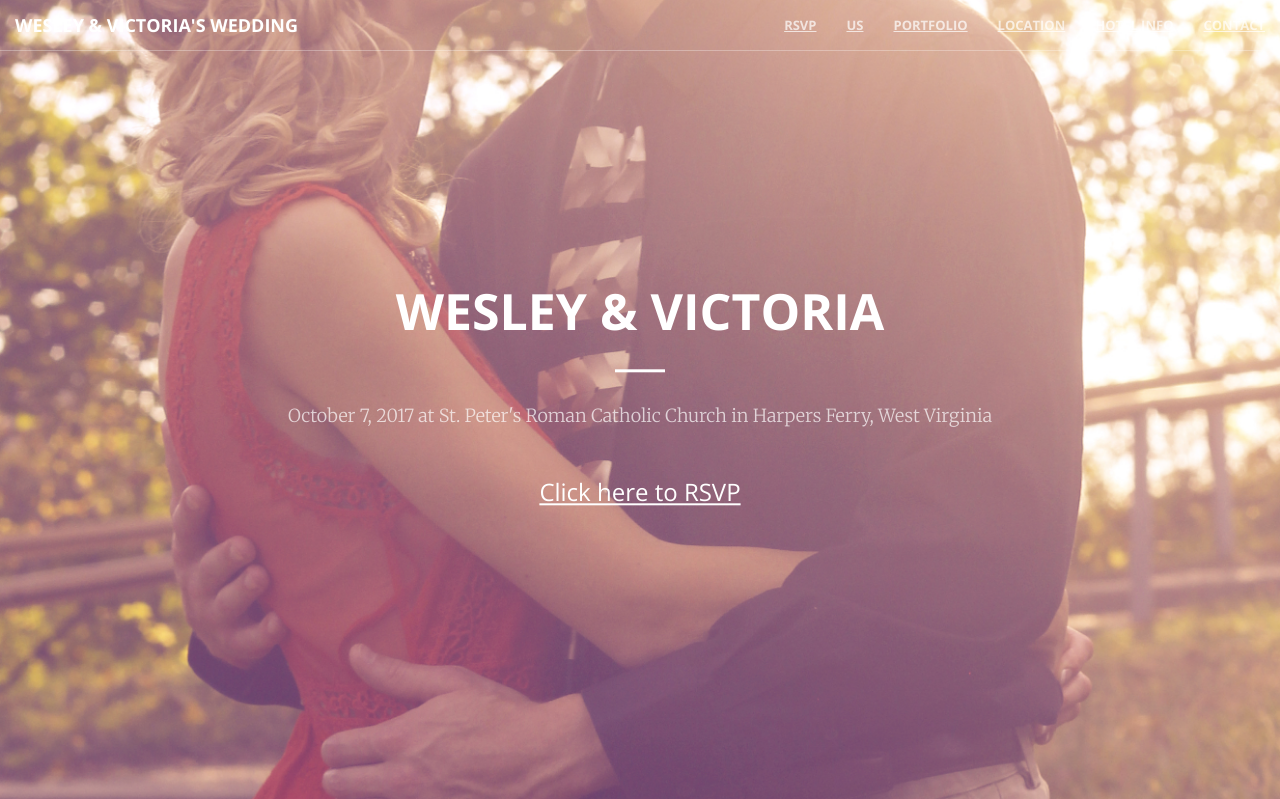
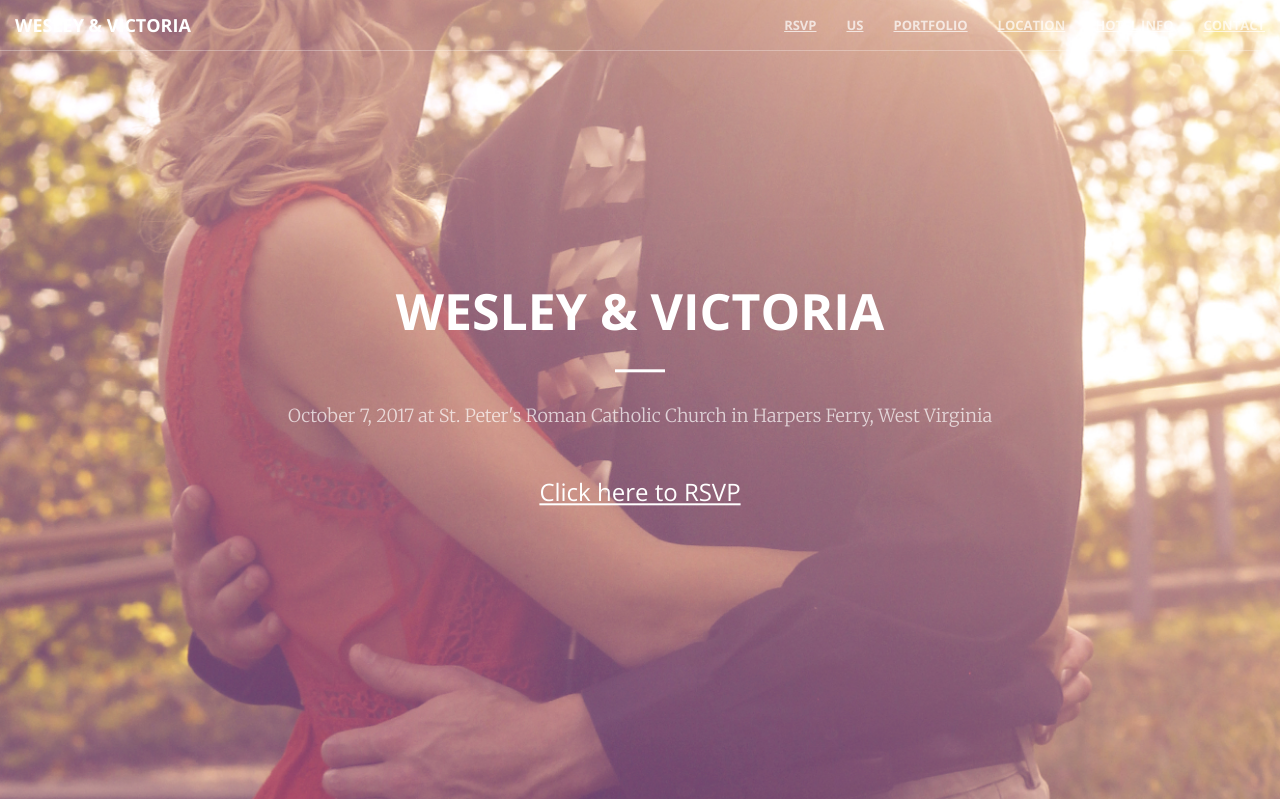
Before and after one commit to wdgarey/wedding, a PHP site: page /wedding/main/index.php in a window 1280 px wide. Shown: the top 799 px of the page. Run offline with PHP 8.4, Linux system fonts and the light colour scheme; some libraries are stand-ins or nearby versions.

Commit message:
Changed header and link text so it fit on smaller screened devices

```diff
--- a/wedding/includes/header.php
+++ b/wedding/includes/header.php
@@ -33,7 +33,7 @@
                 <button type="button" class="navbar-toggle collapsed" data-toggle="collapse" data-target="#bs-example-navbar-collapse-1">
                     <span class="sr-only">Toggle navigation</span> Menu <i class="fa fa-bars"></i>
                 </button>
-                <a class="navbar-brand page-scroll" href="../main/index.php#page-top">Wesley &amp; Victoria's Wedding</a>
+                <a class="navbar-brand page-scroll" href="../main/index.php#page-top">Wesley &amp; Victoria</a>
             </div>
             <!-- Collect the nav links, forms, and other content for toggling -->
             <div class="collapse navbar-collapse" id="bs-example-navbar-collapse-1">
```
